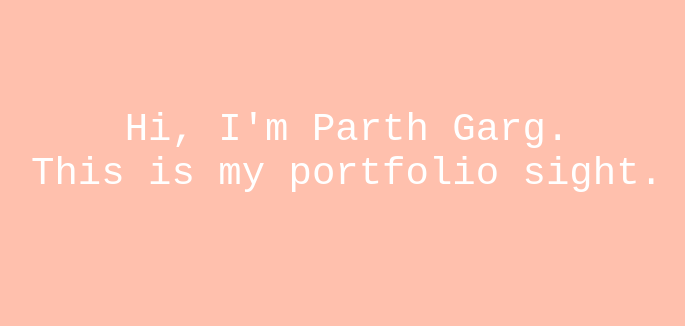
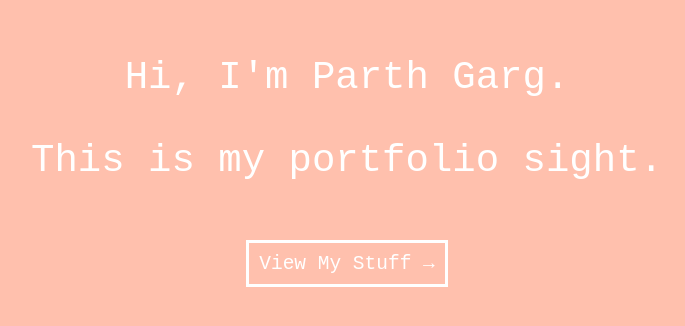
Before and after one commit to gargparthb/gargparthb.github.io, a plain HTML site: page index.html in a window 1280 px wide. Shown: the part 248-574 px from the top of the page, without its empty margins (293-978 px from the left). Drawn offline with Linux system fonts and the light colour scheme.

Commit message:
preview link

```diff
--- a/index.html
+++ b/index.html
@@ -13,6 +13,10 @@
         <div class="text-wrapper">
             <p class="line">Hi, I'm Parth Garg.</p>
             <p class="line">This is my portfolio sight.</p>
+            <br>
+            <div class="link-wrapper">
+                <a class="project-link">View My Stuff &rarr;</a>
+            </div>
         </div>
     </div>
 </body>
--- a/style.css
+++ b/style.css
@@ -17,9 +17,24 @@ body {
 }
 
 .line {
-    margin: 0;
     color: white;
     text-align: center;
     font-family: monospace;
     font-size: 300%;
 }
+
+.link-wrapper {
+    width: 100%;
+    display: flex;
+    justify-content: center;
+    align-items: center;
+}
+
+.project-link {
+    color: white;
+    text-align: center;
+    font-family: monospace;
+    border-style: solid;
+    font-size: 150%;
+    padding: 0.5em;
+}
```
